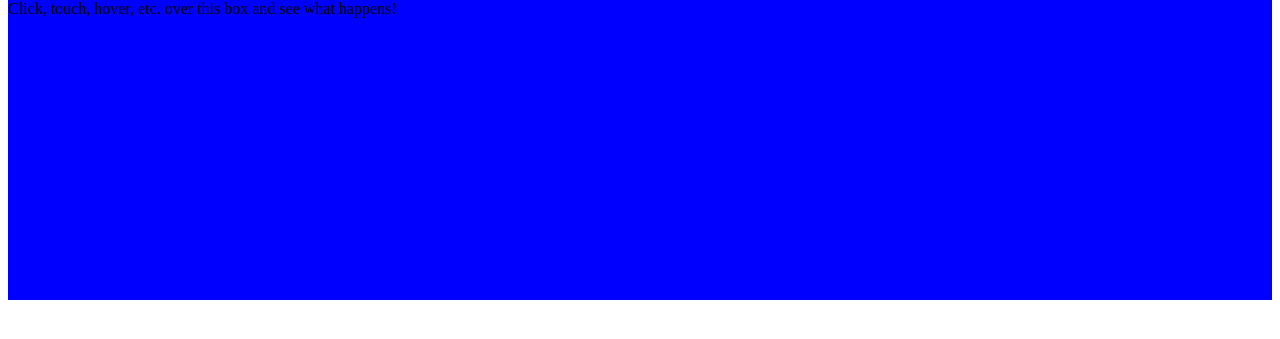
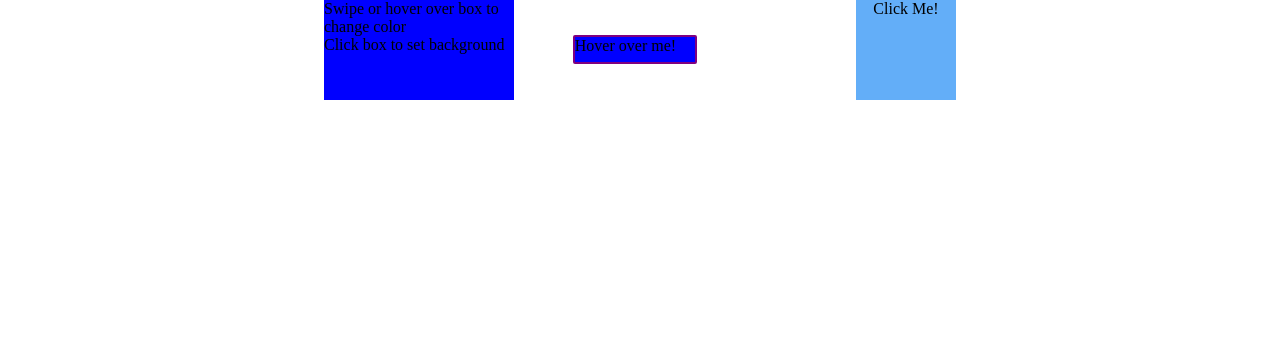
Before and after one commit to georgeson-caleb/cit261, a PHP site: page /JavaScript_Events/project.html in a window 1280 px wide. Shown: the part 98-437 px from the top of the page. Run offline with PHP 8.4, Linux system fonts and the light colour scheme.

Commit message:
final JavaScript events commit

```diff
--- a/JavaScript_Events/project.html
+++ b/JavaScript_Events/project.html
@@ -14,7 +14,11 @@
          </h1>
          <a href="../../index.html">Home</a>
       </header>
-      <div id="events" ontouchstart="processTouch()" ontouchmove="moveTouch()" ontouchend="endTouch()" onmouseover="mouseOn()" onmouseleave="mouseOff()" onclick="changeBackgroundColor()">Click, touch, hover, etc. over this box and see what happens!</div>
+      <div id="flexbox">
+            <div id="events" ontouchstart="processTouch()" ontouchmove="moveTouch()" ontouchend="endTouch()" onmouseover="mouseOn()" onmouseleave="mouseOff()" onclick="changeBackgroundColor()">Swipe or hover over box to change color<br>Click box to set background</div>
+            <div id="transition" ontransitionend="this.style.backgroundColor = getRandomColor()">Hover over me!</div>
+            <div id="animation" onanimationend="removeAnimation()" onclick="startAnimation()"><span>Click Me!</span></div>
+      </div>
       <div id="output"></div>
    </body>
 </html>
--- a/JavaScript_Events/script.js
+++ b/JavaScript_Events/script.js
@@ -48,6 +48,15 @@ function changeBackgroundColor() {
    document.body.style.backgroundColor = color;
 }
 
+function startAnimation() {
+   outputMessage("Animation started");
+   document.getElementById("animation").classList = "animate";
+}
+
+function removeAnimation() {
+   outputMessage("Animation ended")
+   document.getElementById("animation").classList = "";
+}
 //Found on StackOverflow
 //https://stackoverflow.com/questions/1484506/random-color-generator
 function getRandomColor() {
@@ -57,4 +66,4 @@ function getRandomColor() {
      color += letters[Math.floor(Math.random() * 16)];
    }
    return color;
- }
+}
--- a/JavaScript_Events/style.css
+++ b/JavaScript_Events/style.css
@@ -1,5 +1,61 @@
 #events {
-   width: 100%;
-   height: 300px;
+   width: 30%;
+   height: 100px;
+   background-color: #63aef8;
+   transition: 2s;
+}
+
+#flexbox {
+   display: flex;
+   margin: auto;
+   width: 50%;
+}
+
+#transition {
+   width: 120px;
+   height: 25px;
+   transition: 4s;
+   background-color: blue;
+   border: 2px solid purple;
+   border-radius: 2px;
+   margin: auto;
+}
+
+body {
+   transition: 2s;
+}
+
+#transition:hover {
+   width: 170px;
+   height: 50px;
+   border-radius: 6px;
+}
+
+#animation {
+   width: 100px;
+   height: 100px;
+   text-align: center;
+   margin-left: 100px;
    background-color: #63aef8;
 }
+
+#animation span {
+   margin: auto auto;
+}
+
+.animate {
+   animation-name: moveDiv;
+   animation-duration: 5s;
+}
+
+@keyframes moveDiv {
+   0%   {margin-top: 0px;   margin-left: 100px; transform: rotate(0deg);}
+   12%  {margin-top: 25px;  margin-left: 150px; transform: rotate(45deg);}
+   25%  {margin-top: 75px; margin-left: 175px;  transform: rotate(90deg);}
+   37%  {margin-top: 125px; margin-left: 150px; transform: rotate(135deg);}
+   50%  {margin-top: 175px; margin-left: 100px; transform: rotate(180deg);}
+   62%  {margin-top: 150px; margin-left: 50px;  transform: rotate(225deg);}
+   75%  {margin-top: 100px; margin-left: 25px;  transform: rotate(270deg);}
+   87%  {margin-top: 50px;  margin-left: 50px;  transform: rotate(315deg);}
+   100% {margin-top: 0px;   margin-left: 100px; transform: rotate(360deg);}
+}
```
